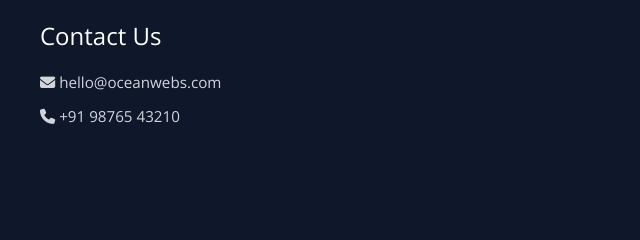
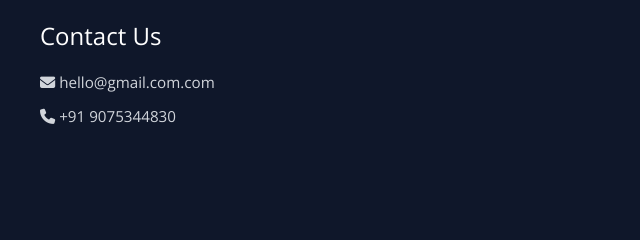
Before and after one commit to flamingo08/OceanWeb, a plain HTML site: page index.html in a window 1280 px wide. Shown: the part 5835-6075 px from the top of the page, 0-640 px from the left. Drawn offline with nearby package versions, Linux system fonts and the light colour scheme; files whose address does not match are found by name.

Commit message:
Recent updates 17 june 2025 again2

```diff
--- a/index.html
+++ b/index.html
@@ -260,8 +260,8 @@ window.addEventListener('scroll', throttle(onScroll, 100));
     <div class="footer-col footer-right" id="contact">
       <h3>Contact Us</h3>
       <div class="contact-details">
-        <p><i class="fas fa-envelope"></i> hello@oceanwebs.com</p>
-        <p><i class="fas fa-phone"></i> +91 98765 43210</p>
+        <p><i class="fas fa-envelope"></i> hello@gmail.com.com</p>
+        <p><i class="fas fa-phone"></i> +91 9075344830</p>
       </div>
 
     <form action="https://mail.google.com/mail/?view=cm&fs=1&to=dikshsingh0801@gmail.com&su=Website%20Enquiry&body=Hi%20Ocean%20Webs%2C%0AI%20am%20interested%20in%20your%20website%20services." method="POST" class="contact-form">
```
